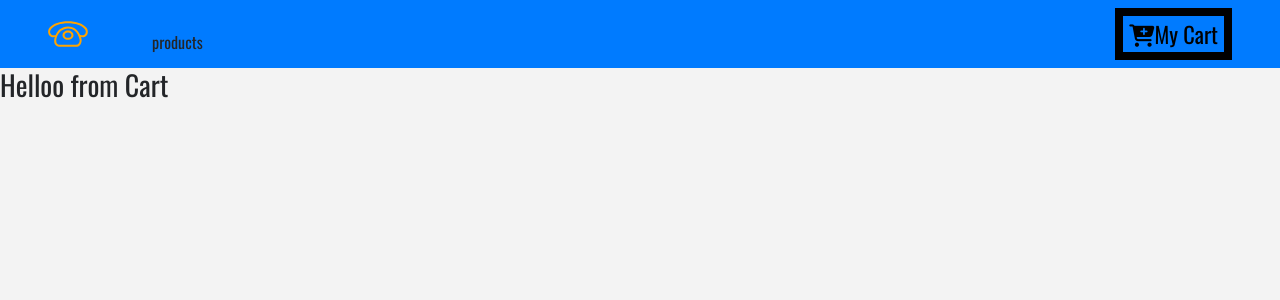
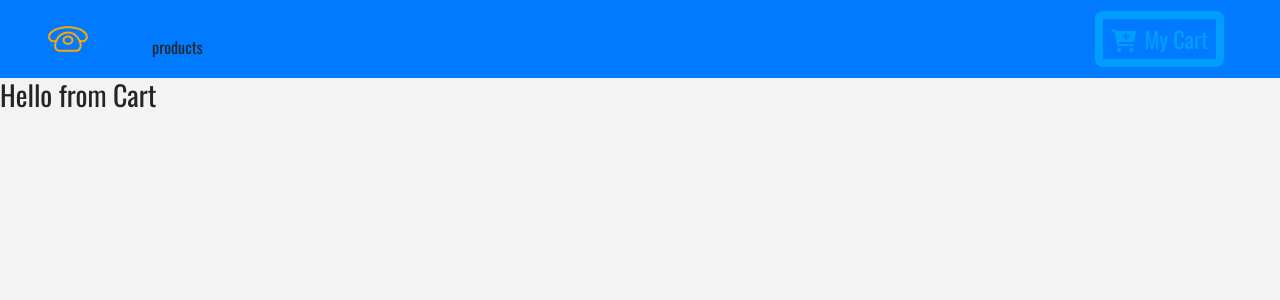
Before and after one commit to jjeff97/Estore-React, a React (Create React App) app: page /cart in a window 1280 px wide. Shown: the top 300 px of the page. Built offline with nearby package versions, Linux system fonts and the light colour scheme.

Commit message:
css stlying

```diff
--- a/src/App.js
+++ b/src/App.js
@@ -15,7 +15,7 @@ class App extends Component {
       <React.Fragment>
         <Navbar />
         <Switch>
-          <Route  exact path="/" component={ProductList} />
+          <Route exact path="/" component={ProductList} />
           <Route path="/details" component={Details} />
           <Route path="/cart" component={Cart} />
           <Route component={Default} />
--- a/src/components/Cart.js
+++ b/src/components/Cart.js
@@ -4,7 +4,7 @@ export default class Cart extends Component {
     render() {
         return (
             <div>
-                <h3>Helloo from Cart</h3>
+                <h3>Hello from Cart</h3>
             </div>
         )
     }
--- a/src/components/Navbar.js
+++ b/src/components/Navbar.js
@@ -1,7 +1,7 @@
 import React, { Component } from "react";
 import { Link } from "react-router-dom";
-import logo from '../logo.svg';
-import styled from 'styled-components'
+import logo from "../logo.svg";
+import styled from "styled-components";
 
 export default class Navbar extends Component {
   render() {
@@ -11,21 +11,19 @@ export default class Navbar extends Component {
 https://www.iconfinder.com/icons/1243689/call_phone_icon
 Creative Commons (Attribution 3.0 Unported);
 https://www.iconfinder.com/Makoto_msk */}
-<Link to='/'>
-<img src={logo} alt="store" className="navbar-brand"/>
+        <Link to="/">
+          <img src={logo} alt="store" className="navbar-brand" />
         </Link>
         <ul className="navbar-nav align-items-center">
           <li className="nav-item ml-5">
-        <Link to="/" className="nav-link">
-        </Link>
+            <Link to="/" className="nav-link"></Link>
             products
           </li>
         </ul>
         <Link to="/cart" className="ml-auto">
           <ButtonContainer>
-        <span className="mr-r">
+            <span className="mr-2">
               <i className="fas fa-cart-plus" />
-
             </span>
             my cart
           </ButtonContainer>
@@ -36,9 +34,21 @@ https://www.iconfinder.com/Makoto_msk */}
 }
 
 const ButtonContainer = styled.button`
-text-transform:capitalize;
+  text-transform: capitalize;
   font-size: 1.4rem;
   background: transparent;
-border:0.5rem solid
-
+  border: 0.5rem solid var(--lightBlue);
+  color: var(--lightBlue);
+  border-radius: 0.5rem;
+  padding: 0.2rem 0.5rem;
+  cursor: pointer;
+  margin: 0.2rem 0.5rem 0.2rem 0;
+  transition: all 0.5s ease-in-out;
+  &:hover {
+    background: var(--lightBlue);
+    color: var(--mainBlue);
+  }
+  &:focus {
+    outline: none;
+  }
 `;
```
Lines whose indentation alone changed are shown as unchanged.
